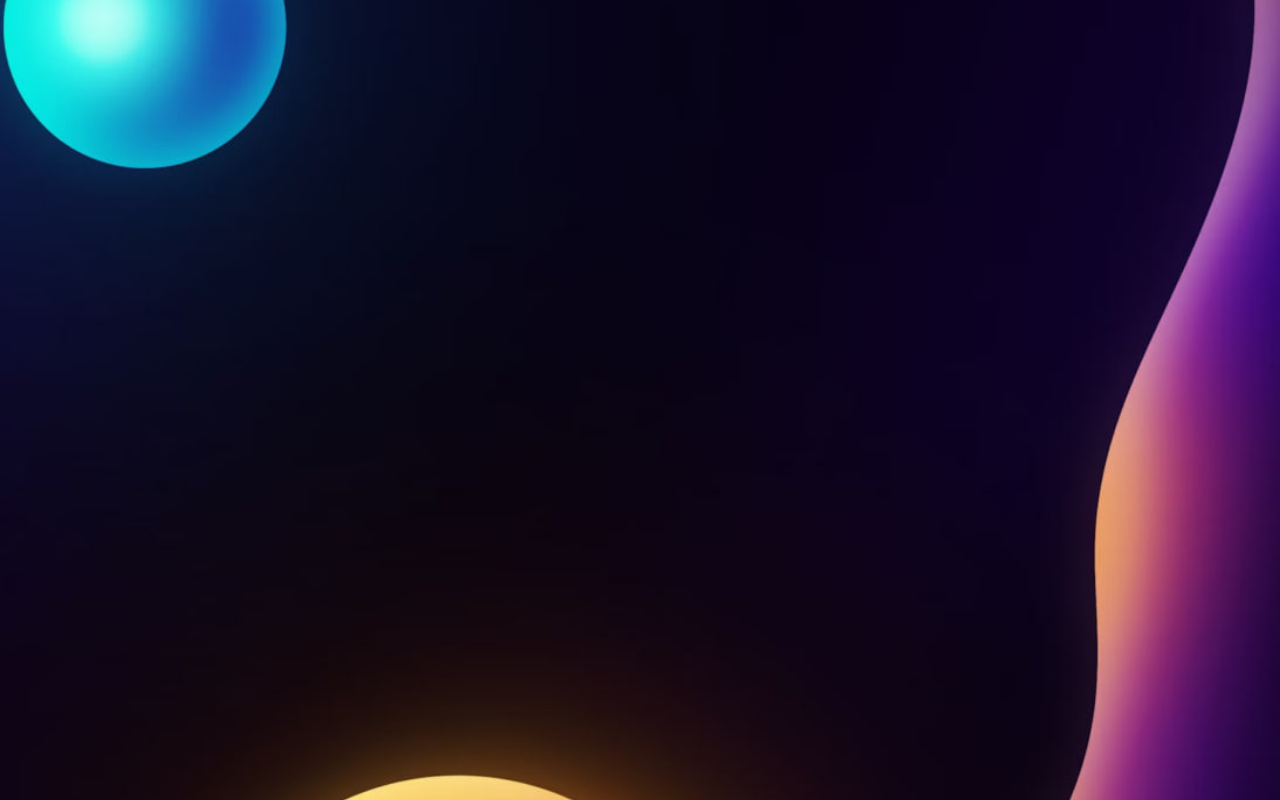
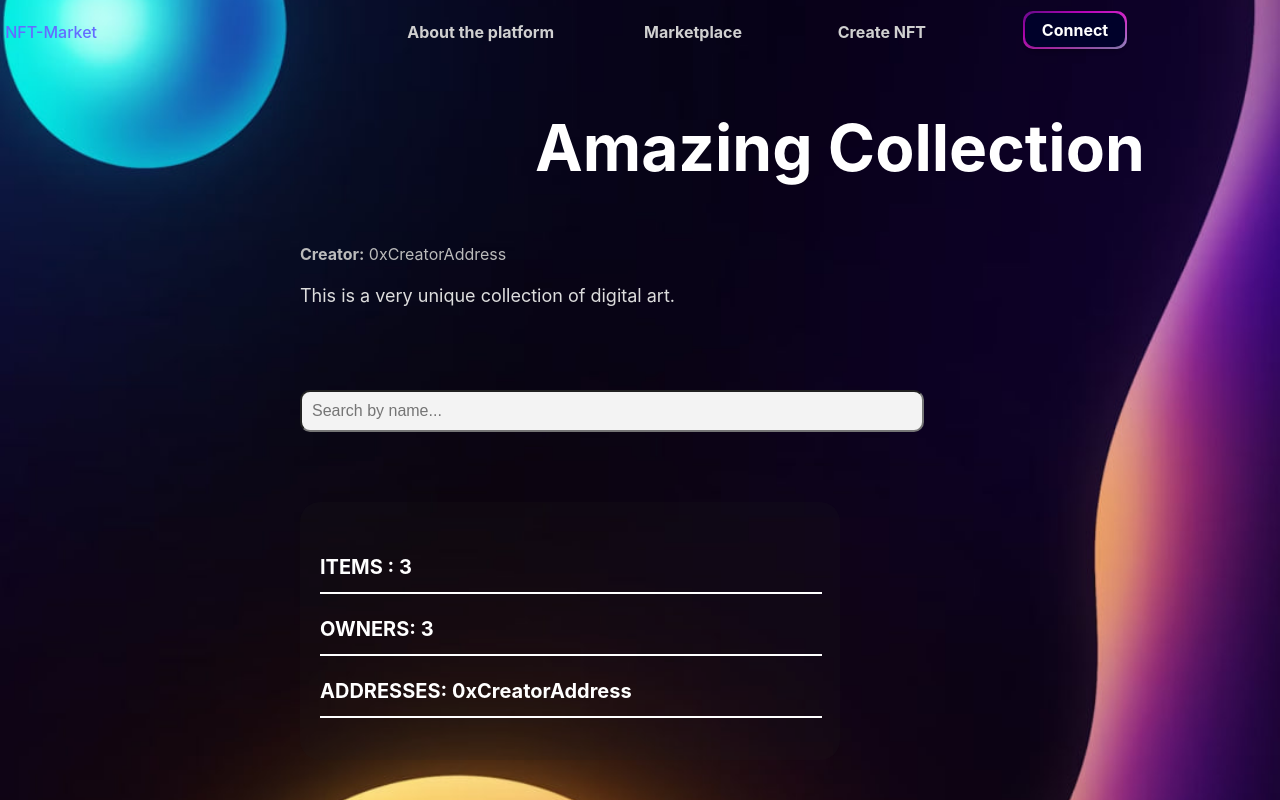
Before and after one commit to mzslav/NFT-Marketplace, a React (Vite) app in the folder Frontend/nft-market/: page /collection/1 in a window 1280 px wide. Before the commit this address had no page. Built offline with nearby package versions, Linux system fonts and the light colour scheme; a web font is replaced by a local one.

Commit message:
+CollectionPage

```diff
--- a/Frontend/nft-market/src/App.jsx
+++ b/Frontend/nft-market/src/App.jsx
@@ -5,6 +5,7 @@ import Marketplace from './Components/Pages/MarketPage/MarketPage';
 import Create from './Components/Pages/CreatePage/CreatePage';
 import NFTPage from './Components/Pages/NftPage/NftPage';
 import ProfilePage from './Components/Pages/UserProfilePage/UserProfilePage';
+import CollectionPage from './Components/Pages/CollectionPage/CollectionPage';
 
 const root = document.getElementById('root');
 root.style.maxWidth = 'none';
@@ -22,6 +23,7 @@ const App = () => {
               <Route path="/create" element={<Create />} />
               <Route path="/nft/:id" element={<NFTPage />} />
               <Route path="/profile/:id" element={<ProfilePage />} />
+              <Route path="/collection/:collectionId" element={<CollectionPage />} />
 
           </Routes>
       </Router>
--- /dev/null
+++ b/Frontend/nft-market/src/Components/Pages/CollectionPage/CollectionData.js
@@ -0,0 +1,55 @@
+const collectionData = {
+  "1": {
+    id: "1",
+    name: "Amazing Collection",
+    description: "This is a very unique collection of digital art.",
+    creator: "0xCreatorAddress",
+    nfts: [
+      {
+        id: "1",
+        title: "Amazing NFT #1",
+        price: "0.05 ETH",
+        imageUrl: "https://example.com/image1.jpg",
+        owner: "0xOwner1"
+      },
+      {
+        id: "2",
+        title: "Amazing NFT #2",
+        price: "0.02 ETH",
+        imageUrl: "https://example.com/image2.jpg",
+        owner: "0xOwner2"
+      },
+      {
+        id: "3",
+        title: "Amazing NFT #3",
+        price: "0.02 ETH",
+        imageUrl: "https://example.com/image2.jpg",
+        owner: "0xOwner3"
+      }
+    ]
+  },
+  "2": {
+    id: "2",
+    name: "Exclusive Artworks",
+    description: "A premium collection of exclusive digital artwork.",
+    creator: "0xAnotherCreator",
+    nfts: [
+      {
+        id: "1",
+        title: "Exclusive NFT #1",
+        price: "0.1 ETH",
+        imageUrl: "https://example.com/image3.jpg",
+        owner: "0xOwner4"
+      },
+      {
+        id: "2",
+        title: "Exclusive NFT #2",
+        price: "0.15 ETH",
+        imageUrl: "https://example.com/image4.jpg",
+        owner: "0xOwner5"
+      }
+    ]
+  }
+};
+
+export default collectionData;
--- /dev/null
+++ b/Frontend/nft-market/src/Components/Pages/CollectionPage/CollectionPage.jsx
@@ -0,0 +1,25 @@
+import Header from '../../Header/Header';
+import CollectionInfo from './Components/CollectionInfo';
+import { useParams } from 'react-router-dom';
+import collectionData from '../CollectionPage/CollectionData';
+
+const CollectionPage = () => {
+  const { collectionId } = useParams();
+
+  // Отримуємо дані про колекцію за ID
+  const collection = collectionData[collectionId];
+
+  if (!collection) {
+    return <p>Collection not found!</p>;
+  }
+
+  return (
+    <>
+      <Header />
+      <CollectionInfo collection={collection} />
+
+    </>
+  );
+};
+
+export default CollectionPage;
--- /dev/null
+++ b/Frontend/nft-market/src/Components/Pages/CollectionPage/Components/CollectionInfo.css
@@ -0,0 +1,71 @@
+.collection-info-container {
+    padding-left: 150px;
+    padding-top: 30px;
+    display: flex;
+    flex-direction: column;
+    align-items: flex-start; /* Вирівнювання по лівому краю */
+  }
+
+  .collection-name-p{
+    font-weight: 700;
+    font-size: 64px;
+    color: #fff;
+    text-align: center;
+    margin-left: 385px;
+  }
+
+  .creator-info {
+    font-size: 16px;
+    color: #bbb;
+    text-align: left;
+    margin-bottom: 20px;
+    margin-left: 150px; /* Відступ 150px від лівого краю */
+  }
+
+  .collection-description {
+    font-size: 18px;
+    color: #ddd;
+    margin-top: 10px;
+    width: 600px;
+    height: 70px;
+  }
+
+  .input-name {
+    border-radius: 10px;
+    width: 600px;
+    padding: 10px;
+    margin-bottom: 20px;
+    font-size: 16px;
+    margin-left: 150px; /* Відступ 150px від лівого краю */
+    background-color: #f3f3f3; /* Додаємо фон для інпуту */
+  }
+
+  .info-block {
+    border-radius: 20px;
+    width: 500px;
+    height: 198px;
+    background-color: #2222222a;
+    margin-left: 150px; /* Відступ правіше від інпуту */
+    margin-top: 50px; /* Відступ від тайтлу */
+    padding: 30px 20px;
+
+  }
+
+  .info-item {
+    margin-bottom: 20px; /* Відступ між елементами */
+
+  }
+
+  .info-title {
+    font-size: 20px;
+    color: #fff;
+    font-weight: bold;
+    margin-bottom: 10px; /* Відступ між текстом та лінією */
+  }
+
+  .underline {
+    border: 1px solid #fff;
+    width: 100%;
+    height: 0px;
+    margin-bottom: 10px; /* Відступ між лінією та наступним елементом */
+  }
--- /dev/null
+++ b/Frontend/nft-market/src/Components/Pages/CollectionPage/Components/CollectionInfo.jsx
@@ -0,0 +1,65 @@
+import PropTypes from "prop-types";
+import './CollectionInfo.css';
+
+const CollectionInfo = ({ collection }) => {
+  const { name, description, creator, nfts } = collection;
+
+  // Визначаємо унікальних власників
+  const uniqueOwners = new Set(nfts.map((nft) => nft.owner));
+
+  return (
+    <div className="collection-info-container">
+      {/* Назва колекції */}
+      <h1 className="collection-name-p">{name}</h1>
+
+      {/* Опис колекції та інформація про творця */}
+      <div className="creator-info">
+        <p><strong>Creator:</strong> {creator}</p>
+        <p className="collection-description">{description}</p>
+      </div>
+
+      {/* Інпут для пошуку */}
+      <input className="input-name" type="text" placeholder="Search by name..." />
+
+      {/* Блок з інформацією про ITEMS, OWNERS, ADDRESSES */}
+      <div className="info-block">
+        {/* ITEMS */}
+        <div className="info-item">
+          <p className="info-title">ITEMS : {nfts.length}</p>
+          <div className="underline"></div>
+        </div>
+
+        {/* OWNERS */}
+        <div className="info-item">
+          <p className="info-title">OWNERS: {uniqueOwners.size}</p>
+          <div className="underline"></div>
+        </div>
+
+        {/* ADDRESSES */}
+        <div className="info-item">
+          <p className="info-title">ADDRESSES: {creator}</p>
+          <div className="underline"></div>
+        </div>
+      </div>
+    </div>
+  );
+};
+
+CollectionInfo.propTypes = {
+  collection: PropTypes.shape({
+    name: PropTypes.string.isRequired,
+    description: PropTypes.string.isRequired,
+    creator: PropTypes.string.isRequired,
+    nfts: PropTypes.arrayOf(
+      PropTypes.shape({
+        id: PropTypes.string.isRequired,
+        title: PropTypes.string.isRequired,
+        price: PropTypes.string.isRequired,
+        imageUrl: PropTypes.string.isRequired,
+        owner: PropTypes.string.isRequired,
+      })
+    ).isRequired,
+  }).isRequired,
+};
+
+export default CollectionInfo;
```
